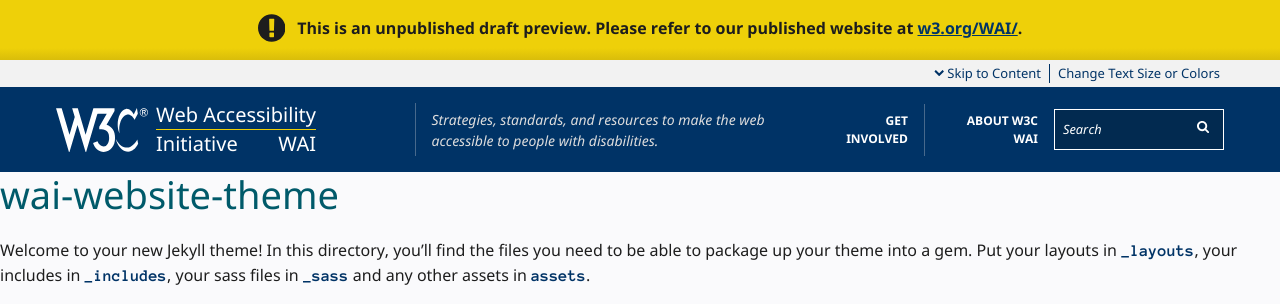
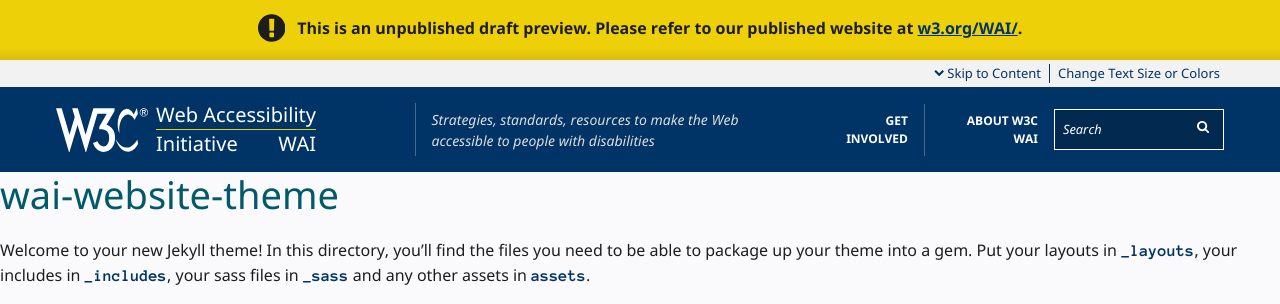
Before and after one commit to w3c/wai-website-theme, a Jekyll site: the page built from README.md, in a window 1280 px wide. Shown: the top 304 px of the page. Built offline with Jekyll 4.4.1, drawn with Linux system fonts in a browser that asks for light colours; cached includes are drawn as plain includes; our own code applies the rules of GitHub Pages for plain Markdown files; comment, search, counter and statistics services are not loaded.

Commit message:
header tagline (different from elsewhere)

```diff
--- a/_includes/header.html
+++ b/_includes/header.html
@@ -17,7 +17,7 @@
       <span class="wai"><span class="wa">Web&nbsp;Accessibility</span> <span class="i"><span class="initieative">Initiative</span> <span>WAI</span></span></span>
     </a>
     <div class="claim">
-      <span>{% if site.claim %}{{site.claim}}{%else%}Strategies, standards, and resources to make the web accessible to people with disabilities.{%endif%}</span>
+      <span>Strategies, standards, resources to make the Web accessible to people with disabilities</span>
     </div>
     <button class="button button-menu" aria-haspopup="true" aria-expanded="false" id="openmenu"><span>{% include_cached icon.html name="menu" %} Menu</span></button>
   </div>
```
